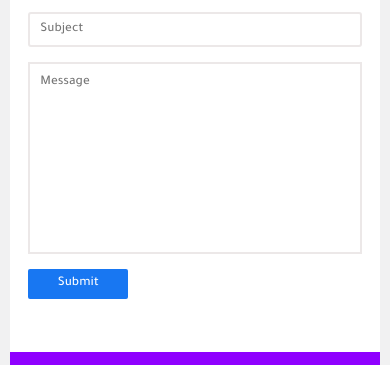
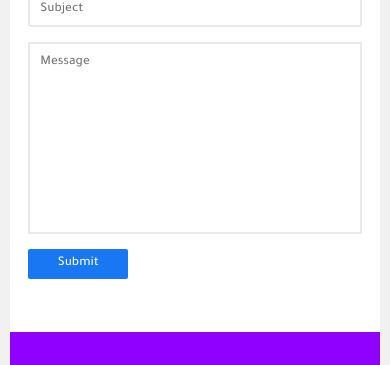
Before and after one commit to AbdouWDP/naisamm, a plain HTML site: page html/contact.html in a window 390 px wide. Shown: the part 328-693 px from the top of the page. Drawn offline with Linux system fonts and the light colour scheme.

Commit message:
Update contact.css

```diff
--- a/css/contact.css
+++ b/css/contact.css
@@ -190,6 +190,8 @@ header {
   .contact-us {
     width: 100%;
     display: block;
+    margin-top: -20px;
+    margin-bottom: 20px;
   }
   .contact-form,
   .contact-info {
```
